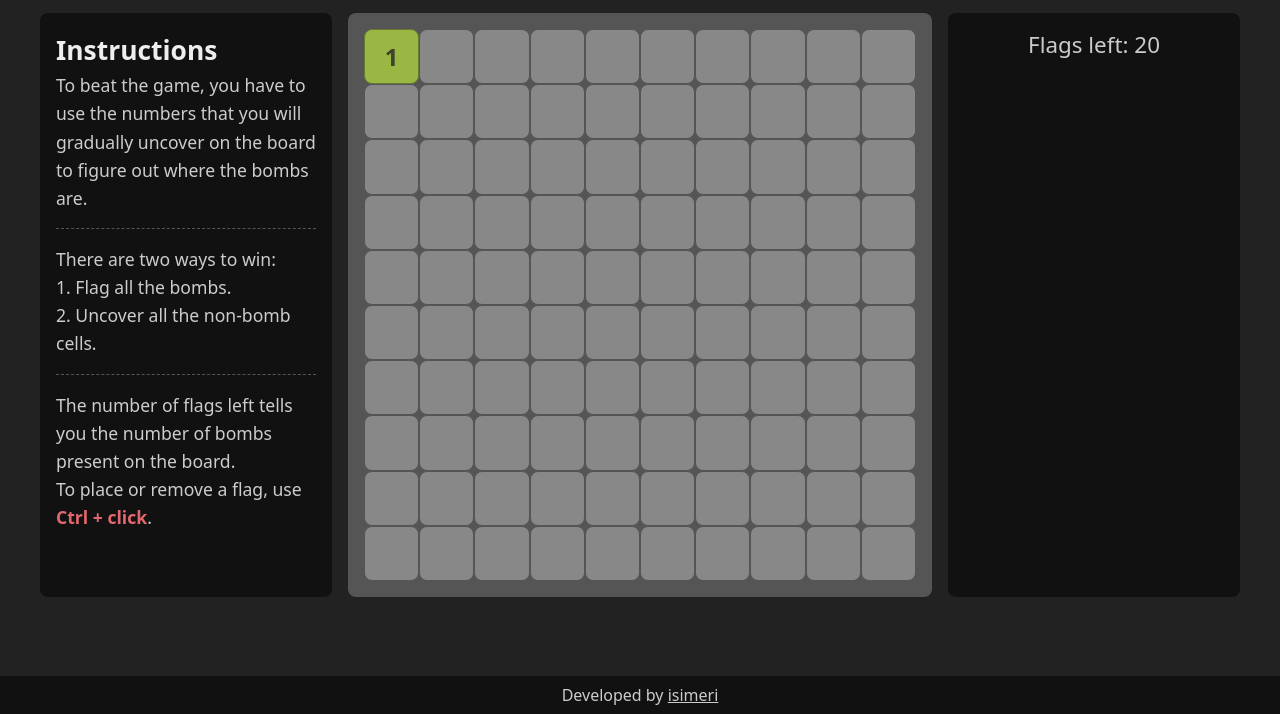
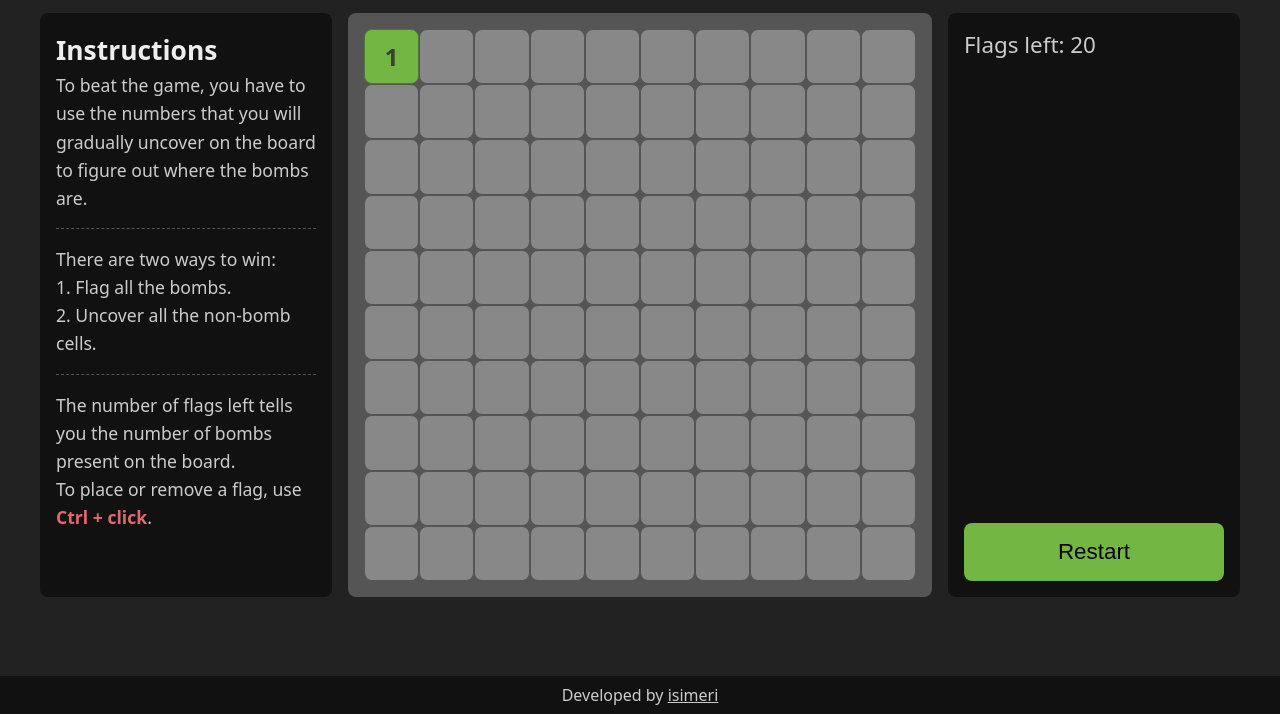
Before and after one commit to isimeri/MineSweeper, a plain HTML site: page index.html in a window 1280 px wide. Both pictures are taken after a click on the element 391 px from the left and 142 px from the top of the page. Shown: the part 86-800 px from the top of the page. Drawn offline with Linux system fonts and the light colour scheme.

Commit message:
add restart functionality

```diff
--- a/index.html
+++ b/index.html
@@ -30,6 +30,7 @@
             <div class="grid-right">
                 <div class="flags-left">Flags left: 20</div>
                 <div class="game-over-message hidden">wazaap!</div>
+                <button type="button" class="restart-btn">Restart</button>
             </div>
         </div>
     </main>
--- a/script.js
+++ b/script.js
@@ -1,71 +1,22 @@
 const grid = document.querySelector(".board");
 const nrFlagsDiv = document.querySelector(".flags-left");
 const gameOverMsg = document.querySelector(".game-over-message");
-const nrBombs = 20;
-const width = 10;
-let nrUncovered = 0;
-let nrFlags = 0;
-let gameOver = false;
-let domCellArray = [];
+const restartBtn = document.querySelector(".restart-btn");
 
-const bombsArray = Array(nrBombs).fill("bomb");
-const emptyArray = Array(width*width-nrBombs).fill("empty");
+// setarile implicite
+const gameState = {
+    width: 10,
+    gameOver: false,
+    flagsUsedCount: 0,
+    uncoveredCount: 0,
+    bombCount: 20
+}
 
-const shuffledArray = shuffleCells();
-const gameArray = shuffledArray.map((item, i) => {
-    if(item === "bomb"){
-        return {
-            bomb: true,
-            number: null
-        }
-    } else {
-        let data = 0;
-        let leftEdge = (i%10 === 0);
-        let rightEdge = (i%10 === width - 1);
+let gameArray, domCellArray;
 
-        if(shuffledArray[i] === "empty"){
-            if(!leftEdge && i > 10 && shuffledArray[i - width - 1] === "bomb"){
-                // top left neigbor is bomb
-                data++;
-            }
-            if(i > 9 && shuffledArray[i - width] === "bomb"){
-                // top neighbor is bomb
-                data++;
-            }
-            if(!rightEdge && i > 9 && shuffledArray[i - width + 1] === "bomb"){
-                // top right neighbor is bomb
-                data++;
-            }
-            if(!rightEdge && shuffledArray[i + 1] === "bomb"){
-                // right neighbor is bomb
-                data++;
-            }
-            if(!rightEdge && i < 89 && shuffledArray[i + width +1] === "bomb"){
-                // bottom right neighbor is bomb
-                data++;
-            }
-            if(i < 90 && shuffledArray[i + width] === "bomb"){
-                // bottom neighbor is bomb
-                data++;
-            }
-            if(!leftEdge && i < 90 && shuffledArray[i + width - 1] == "bomb"){
-                // bottom left neighbor is bomb
-                data++;
-            }
-            if(!leftEdge && shuffledArray[i - 1] === "bomb"){
-                // left neighbor is bomb
-                data++;
-            }
-        }
-        return {
-            bomb: false,
-            number: data
-        }
-    }
-});
 
-function shuffleCells(){
-  const shuffled = [...emptyArray, ...bombsArray];
+function shuffleCells(arr1, arr2){
+  const shuffled = [...arr1, ...arr2];
   for (let i = shuffled.length - 1; i > 0; i--) {
     const j = Math.floor(Math.random() * (i + 1));
     [shuffled[i], shuffled[j]] = [shuffled[j], shuffled[i]];
@@ -73,9 +24,87 @@ function shuffleCells(){
   return shuffled;
 };
 
+function lose(domCell, id){
+    gameState.gameOver = true;
+    gameOverMsg.classList.remove("hidden");
+    gameOverMsg.textContent = "You lost...";
+    domCell.classList.add("revealed-bomb");
+    domCellArray.forEach((c, index) => {
+        if(gameArray[index].bomb){
+            c.classList.add("revealed-bomb");
+            c.innerHTML = `<svg class="bomb-svg" xmlns="http://www.w3.org/2000/svg" viewBox="0 0 24 24"><path d="M11.25,6A3.25,3.25 0 0,1 14.5,2.75A3.25,3.25 0 0,1 17.75,6C17.75,6.42 18.08,6.75 18.5,6.75C18.92,6.75 19.25,6.42 19.25,6V5.25H20.75V6A2.25,2.25 0 0,1 18.5,8.25A2.25,2.25 0 0,1 16.25,6A1.75,1.75 0 0,0 14.5,4.25A1.75,1.75 0 0,0 12.75,6H14V7.29C16.89,8.15 19,10.83 19,14A7,7 0 0,1 12,21A7,7 0 0,1 5,14C5,10.83 7.11,8.15 10,7.29V6H11.25M22,6H24V7H22V6M19,4V2H20V4H19M20.91,4.38L22.33,2.96L23.04,3.67L21.62,5.09L20.91,4.38Z" /></svg>`;
+        }
+    });
+}
+
+function win(){
+    gameState.gameOver = true;
+    gameOverMsg.classList.remove("hidden");
+    gameOverMsg.textContent = "You won!";
+}
+
+function checkForWin(){
+
+    let foundBombsCount = 0;
+    for(let i = 0; i < domCellArray.length; i++)
+    {
+        const domCell = domCellArray[i];
+        if(gameArray[i].bomb && domCell.classList.contains("flag")){
+            foundBombsCount += 1;
+        }
+    }
+    if(foundBombsCount === gameState.bombCount)
+    {
+        win();
+    }
+}
+
+function clickCallback(cell, id){
+
+    let leftEdge = (id%10 === 0);
+    let rightEdge = (id%10 === gameState.width - 1);
+    let data = gameArray[id].number;
+
+    if(data === 0){
+
+        if(!leftEdge && id > 10){
+            // click top left neighbor
+            clickCell(domCellArray[id - gameState.width - 1]);
+        }
+        if(id > 9){
+            // click top neighbor
+            clickCell(domCellArray[id - gameState.width]);
+        }
+        if(!rightEdge && id > 9){
+            // click top right neighbor
+            clickCell(domCellArray[id - gameState.width + 1]);
+        }
+        if(!rightEdge){
+            // click right neighbor
+            clickCell(domCellArray[id + 1]);
+        }
+        if(!rightEdge && id < 89){
+            // click bottom right neighbor
+            clickCell(domCellArray[id + gameState.width + 1]);
+        }
+        if(id < 90){
+            // click bottom neighbor
+            clickCell(domCellArray[id + gameState.width]);
+        }
+        if(!leftEdge && id < 90){
+            // click bottom left neighbor
+            clickCell(domCellArray[id + gameState.width - 1]);
+        }
+        if(!leftEdge){
+            // click left neighbor
+            clickCell(domCellArray[id - 1]);
+        }
+    }
+}
+
 function clickCell(domCell){
     let id = parseInt(domCell.id);
-    if(gameOver){
+    if(gameState.gameOver){
         return;
     }
     if(domCell.classList.contains("uncovered") || domCell.classList.contains("flag")){
@@ -86,16 +115,16 @@ function clickCell(domCell){
         return;
     } else {
         domCell.classList.add('uncovered');
-        nrUncovered += 1;
+        gameState.uncoveredCount += 1;
         let data = gameArray[id].number;
         if(data)
             domCell.innerHTML = data;
-        if(nrUncovered === width * width - nrBombs){
+        if(gameState.uncoveredCount === gameState.width * gameState.width - gameState.bombCount){
 
             gameArray.forEach((item, index) => {
                 if(item.bomb && !domCellArray[index].classList.contains("flag")){
                     domCellArray[index].classList.add("revealed-bomb");
-                    domCellArray[index].innerHTML = `<svg class="bomb-svg" xmlns="http://www.w3.org/2000/svg" viewBox="0 0 24 24"><title>bomb</title><path d="M11.25,6A3.25,3.25 0 0,1 14.5,2.75A3.25,3.25 0 0,1 17.75,6C17.75,6.42 18.08,6.75 18.5,6.75C18.92,6.75 19.25,6.42 19.25,6V5.25H20.75V6A2.25,2.25 0 0,1 18.5,8.25A2.25,2.25 0 0,1 16.25,6A1.75,1.75 0 0,0 14.5,4.25A1.75,1.75 0 0,0 12.75,6H14V7.29C16.89,8.15 19,10.83 19,14A7,7 0 0,1 12,21A7,7 0 0,1 5,14C5,10.83 7.11,8.15 10,7.29V6H11.25M22,6H24V7H22V6M19,4V2H20V4H19M20.91,4.38L22.33,2.96L23.04,3.67L21.62,5.09L20.91,4.38Z" /></svg>`;
+                    domCellArray[index].innerHTML = `<svg class="bomb-svg" xmlns="http://www.w3.org/2000/svg" viewBox="0 0 24 24"><path d="M11.25,6A3.25,3.25 0 0,1 14.5,2.75A3.25,3.25 0 0,1 17.75,6C17.75,6.42 18.08,6.75 18.5,6.75C18.92,6.75 19.25,6.42 19.25,6V5.25H20.75V6A2.25,2.25 0 0,1 18.5,8.25A2.25,2.25 0 0,1 16.25,6A1.75,1.75 0 0,0 14.5,4.25A1.75,1.75 0 0,0 12.75,6H14V7.29C16.89,8.15 19,10.83 19,14A7,7 0 0,1 12,21A7,7 0 0,1 5,14C5,10.83 7.11,8.15 10,7.29V6H11.25M22,6H24V7H22V6M19,4V2H20V4H19M20.91,4.38L22.33,2.96L23.04,3.67L21.62,5.09L20.91,4.38Z" /></svg>`;
                 }
             });
             win();
@@ -107,28 +136,28 @@ function clickCell(domCell){
 
 function addFlag(cell){
 
-    if(gameOver){
+    if(gameState.gameOver){
         return;
     }
     if(!cell.classList.contains("uncovered")){
-        if(!cell.classList.contains("flag") && nrFlags < nrBombs){
+        if(!cell.classList.contains("flag") && gameState.flagsUsedCount < gameState.bombCount){
             cell.classList.add("flag");
-            cell.innerHTML = `<svg class="flag-svg" xmlns="http://www.w3.org/2000/svg" viewBox="0 0 24 24"><title>flag-variant</title><path d="M6,3A1,1 0 0,1 7,4V4.88C8.06,4.44 9.5,4 11,4C14,4 14,6 16,6C19,6 20,4 20,4V12C20,12 19,14 16,14C13,14 13,12 11,12C8,12 7,14 7,14V21H5V4A1,1 0 0,1 6,3Z" /></svg>`;
-            nrFlags++;
-            nrFlagsDiv.innerText = `Flags left: ${20 - nrFlags}`;
+            cell.innerHTML = `<svg class="flag-svg" xmlns="http://www.w3.org/2000/svg" viewBox="0 0 24 24"><path d="M6,3A1,1 0 0,1 7,4V4.88C8.06,4.44 9.5,4 11,4C14,4 14,6 16,6C19,6 20,4 20,4V12C20,12 19,14 16,14C13,14 13,12 11,12C8,12 7,14 7,14V21H5V4A1,1 0 0,1 6,3Z" /></svg>`;
+            gameState.flagsUsedCount++;
+            nrFlagsDiv.innerText = `Flags left: ${20 - gameState.flagsUsedCount}`;
             checkForWin();
         } else {
             cell.classList.remove("flag");
             cell.innerHTML = "";
-            nrFlags--;
-            nrFlagsDiv.innerText = `Flags left: ${20 - nrFlags}`;
+            gameState.flagsUsedCount--;
+            nrFlagsDiv.innerText = `Flags left: ${20 - gameState.flagsUsedCount}`;
         }
     }
 }
 
 function createBoard(){
 
-    for(let i = 0; i<width*width; i++){
+    for(let i = 0; i<gameState.width*gameState.width; i++){
         let cell = document.createElement("div");
         cell.setAttribute("id", i);
         cell.classList.add("cell");
@@ -146,82 +175,74 @@ function createBoard(){
     }
 }
 
-function clickCallback(cell, id){
+function init (){
+    const bombsArray = Array(gameState.bombCount).fill("bomb");
+    const emptyArray = Array(gameState.width*gameState.width-gameState.bombCount).fill("empty");
+    const shuffledArray = shuffleCells(emptyArray, bombsArray);
+    gameArray = shuffledArray.map((item, i) => {
+        if(item === "bomb"){
+            return {
+                bomb: true,
+                number: null
+            }
+        } else {
+            let data = 0;
+            let leftEdge = (i%10 === 0);
+            let rightEdge = (i%10 === gameState.width - 1);
 
-    let leftEdge = (id%10 === 0);
-    let rightEdge = (id%10 === width - 1);
-    let data = gameArray[id].number;
-
-    if(data === 0){
-
-        if(!leftEdge && id > 10){
-            // click top left neighbor
-            clickCell(domCellArray[id - width - 1]);
+            if(shuffledArray[i] === "empty"){
+                if(!leftEdge && i > 10 && shuffledArray[i - gameState.width - 1] === "bomb"){
+                    // top left neigbor is bomb
+                    data++;
                 }
-        if(id > 9){
-            // click top neighbor
-            clickCell(domCellArray[id - width]);
+                if(i > 9 && shuffledArray[i - gameState.width] === "bomb"){
+                    // top neighbor is bomb
+                    data++;
                 }
-        if(!rightEdge && id > 9){
-            // click top right neighbor
-            clickCell(domCellArray[id - width + 1]);
+                if(!rightEdge && i > 9 && shuffledArray[i - gameState.width + 1] === "bomb"){
+                    // top right neighbor is bomb
+                    data++;
                 }
-        if(!rightEdge){
-            // click right neighbor
-            clickCell(domCellArray[id + 1]);
+                if(!rightEdge && shuffledArray[i + 1] === "bomb"){
+                    // right neighbor is bomb
+                    data++;
                 }
-        if(!rightEdge && id < 89){
-            // click bottom right neighbor
-            clickCell(domCellArray[id + width + 1]);
+                if(!rightEdge && i < 89 && shuffledArray[i + gameState.width +1] === "bomb"){
+                    // bottom right neighbor is bomb
+                    data++;
                 }
-        if(id < 90){
-            // click bottom neighbor
-            clickCell(domCellArray[id + width]);
+                if(i < 90 && shuffledArray[i + gameState.width] === "bomb"){
+                    // bottom neighbor is bomb
+                    data++;
                 }
-        if(!leftEdge && id < 90){
-            // click bottom left neighbor
-            clickCell(domCellArray[id + width - 1]);
+                if(!leftEdge && i < 90 && shuffledArray[i + gameState.width - 1] == "bomb"){
+                    // bottom left neighbor is bomb
+                    data++;
                 }
-        if(!leftEdge){
-            // click left neighbor
-            clickCell(domCellArray[id - 1]);
+                if(!leftEdge && shuffledArray[i - 1] === "bomb"){
+                    // left neighbor is bomb
+                    data++;
                 }
             }
+            return {
+                bomb: false,
+                number: data
+            }
+        }
+    });
+
+    gameState.gameOver = false;
+    gameState.flagsUsedCount = 0;
+    gameState.uncoveredCount = 0;
+    // daca bag feature de latime reglabila, aici o setez la valoarea din input
+
+    gameOverMsg.classList.add("hidden");
+    nrFlagsDiv.textContent = `Flags left: ${gameState.bombCount}`;
+    grid.innerHTML = "";
+    domCellArray = [];
+
+    createBoard();
 }
 
-function checkForWin(){
-
-    let foundBomb = 0;
-    for(let i = 0; i < domCellArray.length; i++)
-    {
-        const domCell = domCellArray[i];
-        if(gameArray[i].bomb && domCell.classList.contains("flag")){
-            foundBomb++;
-        }
-    }
-    if(foundBomb === nrBombs)
-    {
-        win();
-    }
-}
-
-function lose(domCell, id){
-    gameOver = true;
-    gameOverMsg.classList.remove("hidden");
-    gameOverMsg.textContent = "You lost...";
-    domCell.classList.add("revealed-bomb");
-    domCellArray.forEach((c, index) => {
-        if(gameArray[index].bomb){
-            c.classList.add("revealed-bomb");
-            c.innerHTML = `<svg class="bomb-svg" xmlns="http://www.w3.org/2000/svg" viewBox="0 0 24 24"><title>bomb</title><path d="M11.25,6A3.25,3.25 0 0,1 14.5,2.75A3.25,3.25 0 0,1 17.75,6C17.75,6.42 18.08,6.75 18.5,6.75C18.92,6.75 19.25,6.42 19.25,6V5.25H20.75V6A2.25,2.25 0 0,1 18.5,8.25A2.25,2.25 0 0,1 16.25,6A1.75,1.75 0 0,0 14.5,4.25A1.75,1.75 0 0,0 12.75,6H14V7.29C16.89,8.15 19,10.83 19,14A7,7 0 0,1 12,21A7,7 0 0,1 5,14C5,10.83 7.11,8.15 10,7.29V6H11.25M22,6H24V7H22V6M19,4V2H20V4H19M20.91,4.38L22.33,2.96L23.04,3.67L21.62,5.09L20.91,4.38Z" /></svg>`;
-        }
-    });
-}
-
-function win(){
-    gameOver = true;
-    gameOverMsg.classList.remove("hidden");
-    gameOverMsg.textContent = "You won!";
-}
-
-createBoard();
+restartBtn.addEventListener("click", init);
+init();
--- a/styles.css
+++ b/styles.css
@@ -4,10 +4,10 @@
     --red0: hsl(356, 68%, 34%);
     --red1: hsl(357, 69%, 45%);
     --red2: hsl(357, 69%, 65%);
-    --green0: hsl(75, 20%, 22%);
-    --green1: hsl(75, 40%, 34%);
-    --green2: hsl(75, 46%, 49%);
-    --green3: hsl(75, 46%, 63%);
+    --green0: hsl(95, 20%, 22%);
+    --green1: hsl(95, 40%, 34%);
+    --green2: hsl(95, 46%, 49%);
+    --green3: hsl(95, 46%, 63%);
     --blue0: hsl(236, 58%, 34%);
 }
 *{
@@ -54,17 +54,20 @@ h1{
 }
 
 .grid-left{
-
     grid-area: grid-left;
     font-size: 1.1rem;
     line-height: 1.6;
 }
 .grid-right{
     display: flex;
-    justify-content: space-between;
-    align-items: center;
+    flex-direction: column;
+    /* justify-content: space-between; */
+    /* align-items: center; */
     grid-area: grid-right;
+    gap: 0.5rem;
 }
+
+
 
 
 .grid-left > h2{
@@ -86,13 +89,31 @@ ol{
 }
 .flags-left{
     font-size: 1.4rem;
+    text-align: center;
 }
 
 .game-over-message{
-    padding: 1rem;
+    padding: 0.5rem;
     font-size: 1.4rem;
     background-color: #ccc;
     color: #111;
+    border-radius: 0.5rem;
+    text-align: center;
+}
+
+
+.restart-btn{
+    font-size: 1.4rem;
+    padding: 0.5rem;
+    border: none;
+    background-color: var(--green2);
+    cursor: pointer;
+    border-radius: 0.5rem;
+    transition: background-color 0.2s ease;
+}
+
+.restart-btn:hover{
+    background-color: var(--green3);
 }
 
 .board{
@@ -160,6 +181,30 @@ footer{
     visibility: hidden;
 }
 
+@media screen and (min-width: 450px) {
+    .grid-right{
+        display: flex;
+        flex-direction: row;
+        justify-content: space-between;
+        align-items: center;
+        grid-area: grid-right;
+        gap: 0.5rem;
+    }
+
+    .flags-left{
+        text-align: start;
+    }
+    .game-over-message{
+        padding: 1rem;
+        margin-left: auto;
+    }
+
+    .restart-btn{
+        padding: 1rem;
+    }
+}
+
+
 @media screen and (min-width: 600px) {
     .board{
         --board-padding: 1rem;
@@ -193,6 +238,13 @@ footer{
     .flags-left{
         margin-bottom: 1rem;
     }
+    .game-over-message{
+        margin-left: 0;
+    }
+
+    .restart-btn{
+        margin-top: auto;
+    }
 }
 
 @media screen and (min-width: 1200px) {
```
Lines whose indentation alone changed are shown as unchanged.
